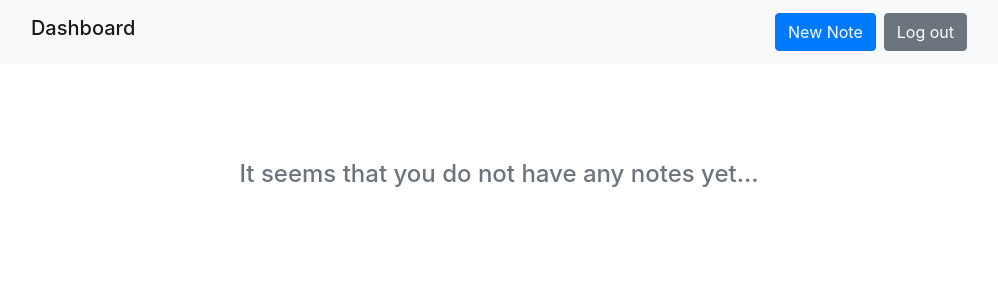
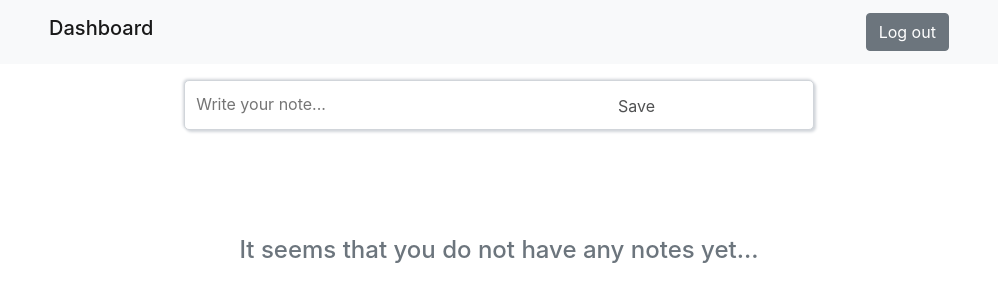
Before and after one commit to KauanRakoski/QuickNotes, a Node project: template views/home.handlebars in a window 1280 px wide. Shown: the top 302 px of the page, without its empty margins (141-1139 px from the left). Run offline with Node 20 templates, Linux system fonts and the light colour scheme; the template is opened without the code that fills it, so the values that code supplies are empty; some libraries are stand-ins or nearby versions.

Commit message:
big things comming

```diff
--- a/config/default.json
+++ b/config/default.json
@@ -1,5 +1,3 @@
 {
-    "mongoURI": "mongodb+srv://root:quicknotesroot@notes.saqui.mongodb.net/<notes>?retryWrites=true&w=majority",
-    "clientID": "619389280259-8lglh7ujdfqdd55aga3l1ktkksq93tjk.apps.googleusercontent.com",
-    "clientSecret": "2t5AqG_rsty1_VUPeIpxfrBs"
+
 }
--- a/package.json
+++ b/package.json
@@ -19,7 +19,6 @@
     "config": "^3.3.1",
     "connect-flash": "^0.1.1",
     "connect-mongo": "^3.2.0",
-    "cookie-session": "^1.4.0",
     "cors": "^2.8.5",
     "dompurify": "^2.0.12",
     "express": "^4.17.1",
@@ -31,7 +30,6 @@
     "moment": "^2.27.0",
     "mongoose": "^5.9.27",
     "passport": "^0.4.1",
-    "passport-google-oauth20": "^2.0.0",
-    "slugify": "^1.4.5"
+    "passport-google-oauth20": "^2.0.0"
   }
 }
--- a/passport-setup.js
+++ b/passport-setup.js
@@ -9,7 +9,7 @@ module.exports = function(passport){
     passport.use(new GoogleStrategy({
         clientID: config.get('clientID'),
         clientSecret: config.get("clientSecret"),
-        callbackURL: 'https://quick-notesjs.herokuapp.com/google/callback'
+        callbackURL: 'http://localhost:3030/google/callback'
     },
     async (acessToken, refreshToken, profile, done) => {
         const newUser = {
--- /dev/null
+++ b/public/index.css
@@ -0,0 +1,146 @@
+@import url("https://fonts.googleapis.com/css2?family=Poppins&display=swap");
+body {
+  overflow-x: hidden;
+}
+
+#note-form {
+  width: 100%;
+  display: -webkit-box;
+  display: -ms-flexbox;
+  display: flex;
+  -webkit-box-pack: center;
+      -ms-flex-pack: center;
+          justify-content: center;
+}
+
+#note-input {
+  -webkit-transition: all 300ms ease-in-out;
+  transition: all 300ms ease-in-out;
+  width: 630px;
+  height: 50px;
+  margin: 80px auto 10px;
+  -webkit-box-shadow: 2px 2px 3px #D1D5DA, -1px -1px 3px #D1D5DA;
+          box-shadow: 2px 2px 3px #D1D5DA, -1px -1px 3px #D1D5DA;
+  padding: 0.7em;
+  border-radius: 5px;
+  scrollbar-color: transparent;
+  border: 1px solid #D1D5DA;
+  resize: none;
+  -ms-overflow-style: none;
+  /* IE and Edge */
+  scrollbar-width: none;
+  /* Firefox */
+}
+
+#newbtn {
+  color: #505152;
+  background: none;
+  cursor: pointer;
+  border: none;
+  position: absolute !important;
+  top: 93px;
+  right: 478px;
+}
+
+#note-input:focus {
+  height: 200px;
+}
+
+#note-input::-webkit-scrollbar {
+  display: none;
+}
+
+.note-card-container {
+  width: 100%;
+  display: -webkit-box;
+  display: -ms-flexbox;
+  display: flex;
+  -webkit-box-orient: vertical;
+  -webkit-box-direction: reverse;
+      -ms-flex-direction: column-reverse;
+          flex-direction: column-reverse;
+  -webkit-box-align: center;
+      -ms-flex-align: center;
+          align-items: center;
+}
+
+.note-card {
+  margin-top: 10px;
+  border: 1px solid #D1D5DA;
+  width: 630px;
+  padding: 1em 0 1.3em;
+  border-radius: 5px;
+}
+
+.note-card .card-notes {
+  padding: 1em;
+  font-family: 'Poppins', sans-serif;
+}
+
+.note-card .card-hour {
+  padding: 0.3em 1em;
+}
+
+.note-card blockquote {
+  font-style: italic;
+  color: #5e5d5d;
+}
+
+.note-card blockquote p::before {
+  content: ".";
+  color: #51ADEF;
+  background-color: #51ADEF;
+  margin-right: 4px;
+}
+
+.note-card th {
+  border: 1px solid #dde0e4;
+  margin: 0;
+  padding: 0.2em 0.3em;
+  font-size: 13pt;
+  font-weight: lighter;
+  background-color: #afc5e2;
+}
+
+.note-card tr {
+  margin: 0;
+  text-align: center;
+  border: 1px solid #dde0e4;
+  font-size: 13pt;
+  padding: 0.3em 0.4em;
+}
+
+.note-card hr {
+  background-color: #dde0e4;
+  margin: 0 0 20px;
+  position: relative;
+  width: 100%;
+}
+
+.note-card .ftbtn-container {
+  display: -webkit-box;
+  display: -ms-flexbox;
+  display: flex;
+}
+
+.note-card .ftbtn {
+  padding: 0 2em;
+  border: none;
+  outline: none;
+  background: none;
+  color: #75787a;
+  text-decoration: none;
+}
+
+.note-card .ftbtn:hover {
+  color: #505152;
+}
+
+.note-card .danger {
+  color: #f5552d;
+}
+
+.note-card .danger:hover {
+  color: #f03131;
+}
+/*# sourceMappingURL=index.css.map */
--- /dev/null
+++ b/public/index.scss
@@ -0,0 +1,119 @@
+@import url('https://fonts.googleapis.com/css2?family=Poppins&display=swap');
+
+body{
+    overflow-x: hidden;
+}
+#note-form{
+    width: 100%;
+    display: flex;
+    justify-content: center;
+}
+#note-input{
+    transition: all 300ms ease-in-out;
+
+    width: 630px;
+    height: 50px;
+    margin: 80px auto 10px;
+    box-shadow: 2px 2px 3px #D1D5DA, -1px -1px 3px #D1D5DA;
+    padding: 0.7em;
+    border-radius: 5px;
+    scrollbar-color: transparent;
+    border: 1px solid #D1D5DA;
+    resize: none;
+    -ms-overflow-style: none;  /* IE and Edge */
+    scrollbar-width: none;  /* Firefox */
+}
+#newbtn{
+    color: #505152;
+    background: none;
+    cursor: pointer;
+    border: none;
+
+    position: absolute !important;
+    top: 93px;
+    right: 478px;
+}
+#note-input:focus {
+
+    height: 200px;
+}
+
+#note-input::-webkit-scrollbar {
+    display: none;
+}
+
+.note-card-container {
+    width: 100%;
+    display: flex;
+    flex-direction: column-reverse;
+    align-items: center;
+}
+.note-card{
+    margin-top: 10px;
+    border: 1px solid #D1D5DA;
+    width: 630px;
+    padding: 1em 0 1.3em;
+    border-radius: 5px;
+
+    .card-notes {
+        padding: 1em;
+        font-family: 'Poppins', sans-serif;
+    }
+    .card-hour{
+        padding: 0.3em 1em;
+    }
+    blockquote{
+        font-style: italic;
+        color: rgb(94, 93, 93);
+
+        p::before{
+            content: ".";
+            color: #51ADEF;
+            background-color: #51ADEF;
+            margin-right: 4px;
+        }
+    }
+    th{
+        border: 1px solid #dde0e4;
+        margin: 0;
+        padding: 0.2em 0.3em;
+        font-size: 13pt;
+        font-weight: lighter;
+        background-color: #afc5e2;
+    }
+    tr{
+        margin: 0;
+        text-align: center;
+        border: 1px solid #dde0e4;
+        font-size: 13pt;
+        padding: 0.3em 0.4em;
+    }
+
+    hr{
+        background-color: #dde0e4;
+        margin: 0 0 20px;
+        position: relative;
+        width: 100%;
+    }
+    .ftbtn-container{
+        display: flex;
+    }
+    .ftbtn{
+        padding: 0 2em;
+        border: none;
+        outline: none;
+        background: none;
+        color: #75787a;
+        text-decoration: none;
+        &:hover{
+            color: #505152;
+        }
+    }
+    .danger{
+        color: rgb(245, 85, 45);
+
+        &:hover{
+            color: rgb(240, 49, 49)
+        }
+    }
+}
--- a/server.js
+++ b/server.js
@@ -3,8 +3,7 @@ const express = require('express');
 const mongoose = require('mongoose');
 const config = require('config');
 const exphbs = require('express-handlebars');
-const bodyParser = require('body-parser');
-const cookieSession = require('cookie-session');
+
 const cors = require('cors');
 
 const session = require('express-session');
@@ -24,10 +23,6 @@ const PORT = process.env.PORT || 3030;
 
 // ? Configuration
 app.use(flash());
-
-
-
-
 
 /*
     ! CORE config
@@ -60,7 +55,7 @@ app.use(
   );
 
 // ? Handlebars helpers
-const { formatDate} = require('./helpers/hbshelper');
+const { formatDate } = require('./helpers/hbshelper');
 
 // ? Handlebars middleware
 app.engine('handlebars', exphbs({helpers: { formatDate}, defaultLayout: 'layout'}));
@@ -91,7 +86,7 @@ const ensureAuth = (req, res, next) => {
     if(req.user){
         next()
     }else{
-        res.sendStatus(401)
+        res.render('error', {title:'Quick Notes | login', error: "You are not logged in."})
     }
 }
 
@@ -127,19 +122,15 @@ app.get('/dashboard', ensureAuth, async(req, res) =>{
 });
 
 // ? new note route
-app.get('/new', ensureAuth, (req, res) => {
-    res.render('add', {title: 'New Note'})
-});
+
 
 // ? Post new note route
 app.post('/note', ensureAuth, async (req, res) => {
-    const title = req.body.title;
     const text = req.body.text;
 
     try{
         await Note.create({
             creator: req.user.id,
-            title: title,
             text: text,
         });
 
@@ -162,7 +153,7 @@ app.delete('/dashboard/delete/:id', ensureAuth, async (req, res) => {
     }
 });
 
-app.get('/edit/:slug/:id', ensureAuth, async(req, res) => {
+app.get('/edit/:id', ensureAuth, async(req, res) => {
     try{
         let note_id = req.params.id;
 
@@ -179,7 +170,6 @@ app.put('/saveedit/:id', ensureAuth, async (req, res) => {
         let noteId = req.params.id;
         let note = await Note.findById(noteId);
 
-        note.title = req.body.editTitle;
         note.text = req.body.editText;
 
         await note.save()
@@ -205,7 +195,7 @@ app.get('/failure', (req, res) => {
 // ! Oauth routes
 
 // ? Oauth route
-app.get('/google', passport.authenticate('google', { scope: ['profile', 'email'] }));
+app.get('/google', passport.authenticate('google', { scope: ['profile'] }));
 
 //? oAuth callback route
 app.get('/google/callback',
--- a/views/home.handlebars
+++ b/views/home.handlebars
@@ -7,7 +7,7 @@
     </div>
 
     <div class="d-flex">
-        <a class="btn btn-primary mr-2" href="/new">New Note</a>
+
         <a class="btn btn-secondary" href="/logout">Log out</a>
     </div>
 
@@ -15,22 +15,28 @@
 
 {{messages}}
 
-<div class="d-flex flex-column-reverse mt-5 pt-3">
+<form action="/note" method="POST" id="note-form">
+<textarea name="text" id="note-input" placeholder="Write your note..."></textarea>
+<button id="newbtn" type="submit">Save</button>
+</form>
+
+
+<div class="note-card-container">
     {{#if notes}}
 
         {{#each notes}}
-        <div class="container border mt-4 p-3 rounded">
+        <div class="note-card">
 
-                <h1 class="h4 mb-2">{{title}}</h1>
+            {{!-- <h1 class="card-notes">{{title}}</h1> --}}
 
-            <span class="text-muted mb-2">{{formatDate createdAt 'MMMM Do YYYY, h:mm a'}}</span> <br>
-            <span class="p-2 m-1">{{{sanitizedHtml}}}</span>
-
-            <div class="d-flex">
-                <a class="btn btn-primary mr-2 pr-3 pl-3" href="/edit/{{slug}}/{{_id}}">Edit</a>
+            <span class="text-muted card-hour">{{formatDate createdAt 'MMMM Do YYYY, h:mm a'}}</span> <br>
+            <div class="card-notes">{{{sanitizedHtml}}}</div>
+            <hr>
+            <div class="ftbtn-container">
+                <a class="ftbtn" href="/edit/{{_id}}">Edit</a>
                 <form action="dashboard/delete/{{_id}}" method="POST" id="delete-form">
                         <input type="hidden" name="_method" value="DELETE">
-                        <button type="submit" class="btn btn-danger">Delete</button>
+                        <button type="submit" class="ftbtn danger">Delete</button>
                 </form>
             </div>
         </div>
--- a/views/layouts/layout.handlebars
+++ b/views/layouts/layout.handlebars
@@ -4,16 +4,22 @@
     <meta charset="UTF-8">
     <meta name="viewport" content="width=device-width, initial-scale=1.0">
     <title>{{title}}</title>
+
+    <meta name="description" content="A simple, cross-device, note taking app, based on markdown.">
+    <meta name="author" content="Kauan Rakoski">
+
+    <link rel="stylesheet" href="index.css">
+
     <link rel="stylesheet" href="https://stackpath.bootstrapcdn.com/bootstrap/4.4.1/css/bootstrap.min.css" integrity="sha384-Vkoo8x4CGsO3+Hhxv8T/Q5PaXtkKtu6ug5TOeNV6gBiFeWPGFN9MuhOf23Q9Ifjh" crossorigin="anonymous">
     <script src="https://cdnjs.cloudflare.com/ajax/libs/font-awesome/5.14.0/js/all.min.js" integrity="sha512-YSdqvJoZr83hj76AIVdOcvLWYMWzy6sJyIMic2aQz5kh2bPTd9dzY3NtdeEAzPp/PhgZqr4aJObB3ym/vsItMg==" crossorigin="anonymous"></script>
 
+<script src="https://rawcdn.githack.com/KauanRakoski/DOMang/27d253b5d43a17bb134611b7166dc06f28455c29/all.js"></script>
 
-    <link href="https://cdn.quilljs.com/1.3.6/quill.snow.css" rel="stylesheet">
+
 </head>
 <body>
     {{{body}}}
-    <script src="https://code.jquery.com/jquery-3.4.1.slim.min.js" integrity="sha384-J6qa4849blE2+poT4WnyKhv5vZF5SrPo0iEjwBvKU7imGFAV0wwj1yYfoRSJoZ+n" crossorigin="anonymous"></script>
-    <script src="https://cdn.jsdelivr.net/npm/popper.js@1.16.0/dist/umd/popper.min.js" integrity="sha384-Q6E9RHvbIyZFJoft+2mJbHaEWldlvI9IOYy5n3zV9zzTtmI3UksdQRVvoxMfooAo" crossorigin="anonymous"></script>
-    <script src="https://stackpath.bootstrapcdn.com/bootstrap/4.4.1/js/bootstrap.min.js" integrity="sha384-wfSDF2E50Y2D1uUdj0O3uMBJnjuUD4Ih7YwaYd1iqfktj0Uod8GCExl3Og8ifwB6" crossorigin="anonymous"></script>
+
+
 </body>
 </html>
```
Also changed, not shown: models/note.js (+1 -20 lines), views/add.handlebars (deleted, +0 -11 lines), README.md, 3 other files.
